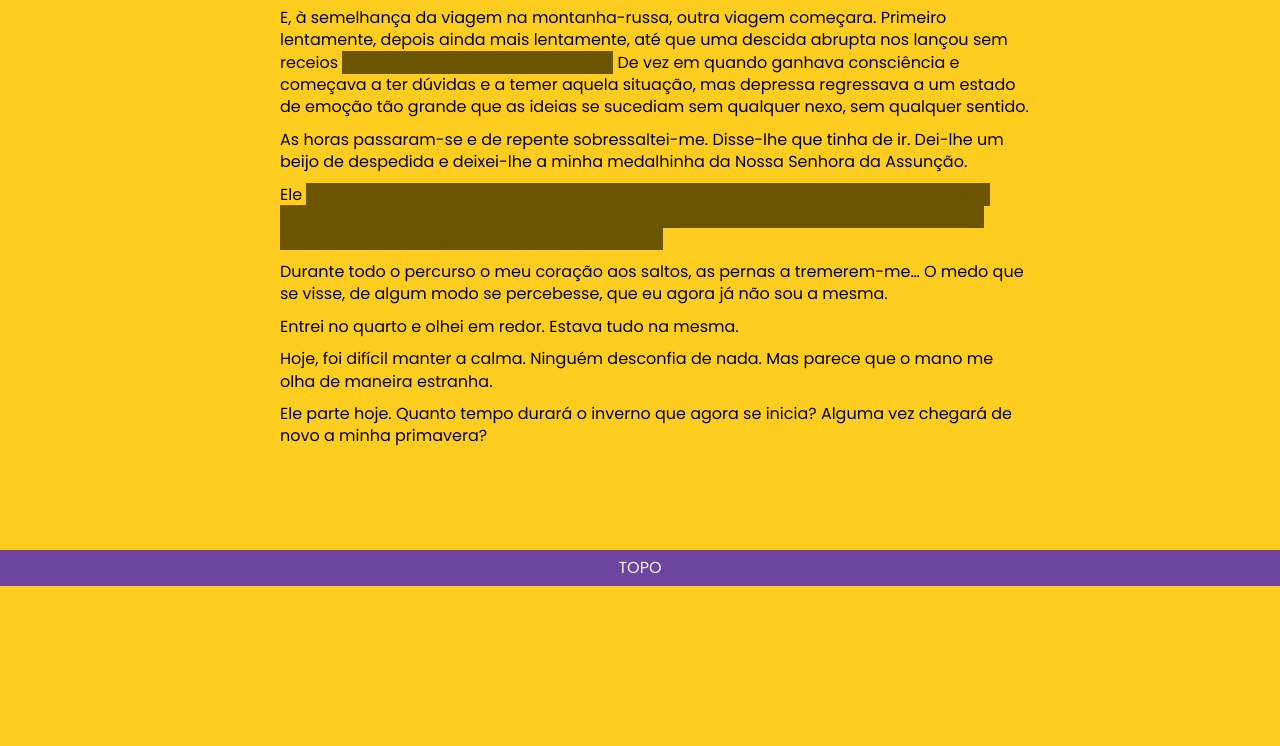
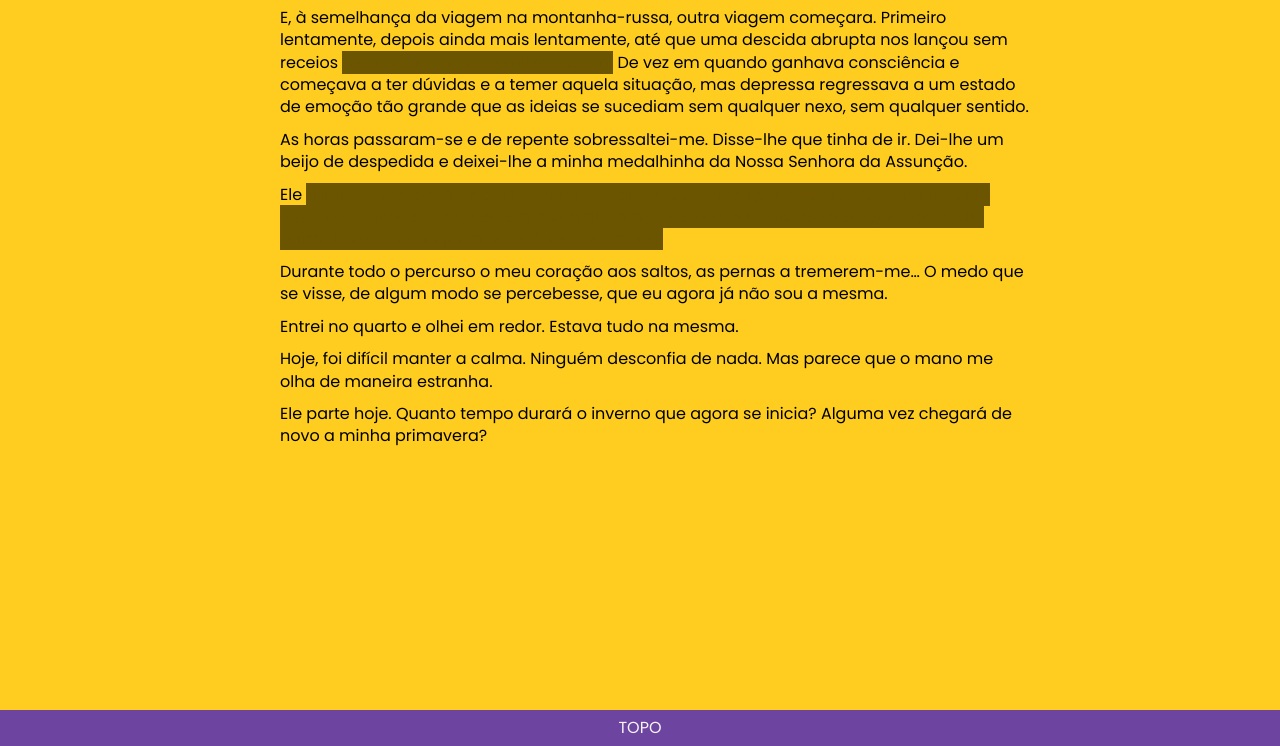
Before and after one commit to MichelBianchi/ProjetoCicloneWD, a plain HTML site: page chapters/anabela.html in a window 1280 px wide. Shown: the part 2809-3555 px from the top of the page. Before the commit the page ends 3395 px from the top, so only its background shows below. Drawn offline with Linux system fonts and the light colour scheme.

Commit message:
footer anabela.css

```diff
--- a/assets/css/anabela.css
+++ b/assets/css/anabela.css
@@ -148,6 +148,6 @@
     display: block;
     position: relative;
     margin-bottom: 0px;
-    margin-top: 330vh;
+    margin-top: 350vh;
   }
 }
```
